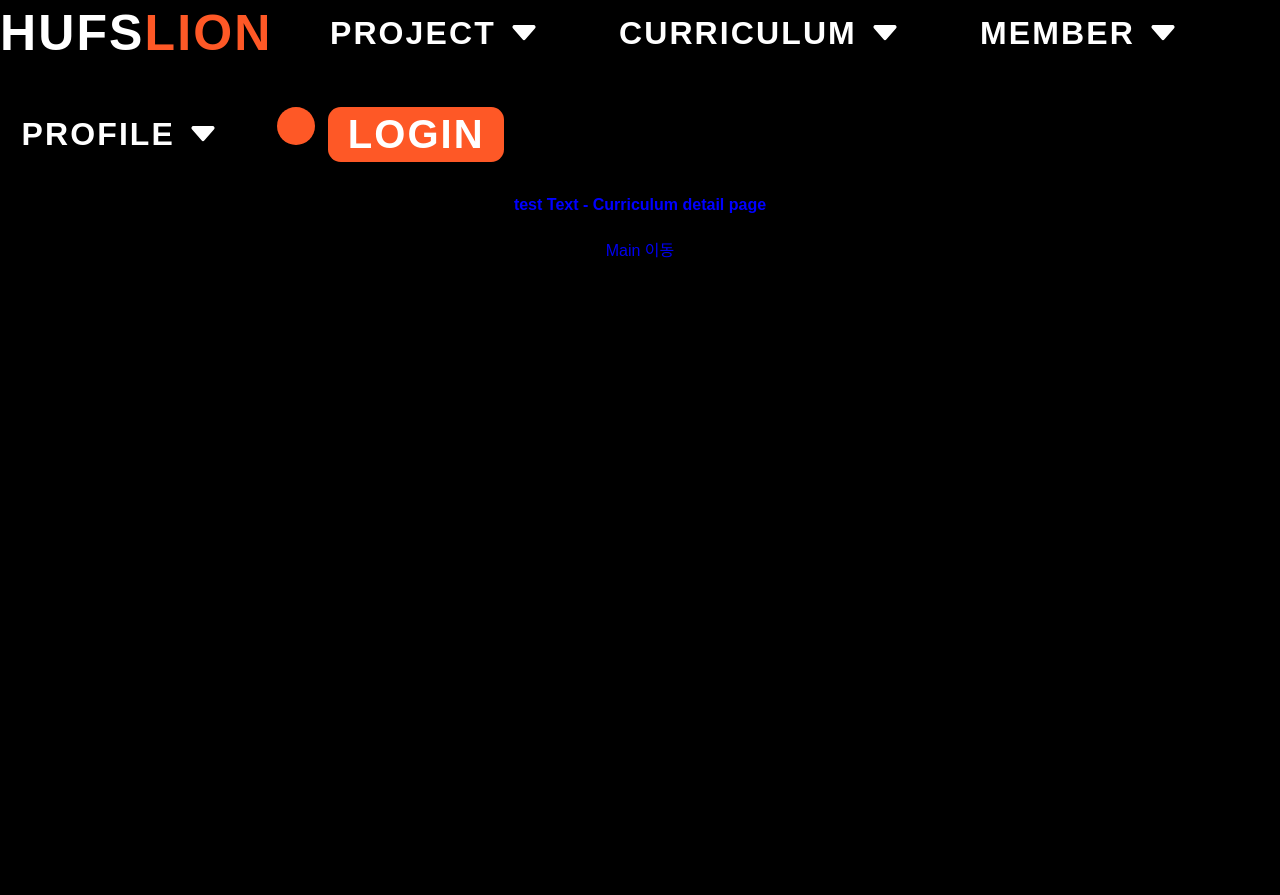
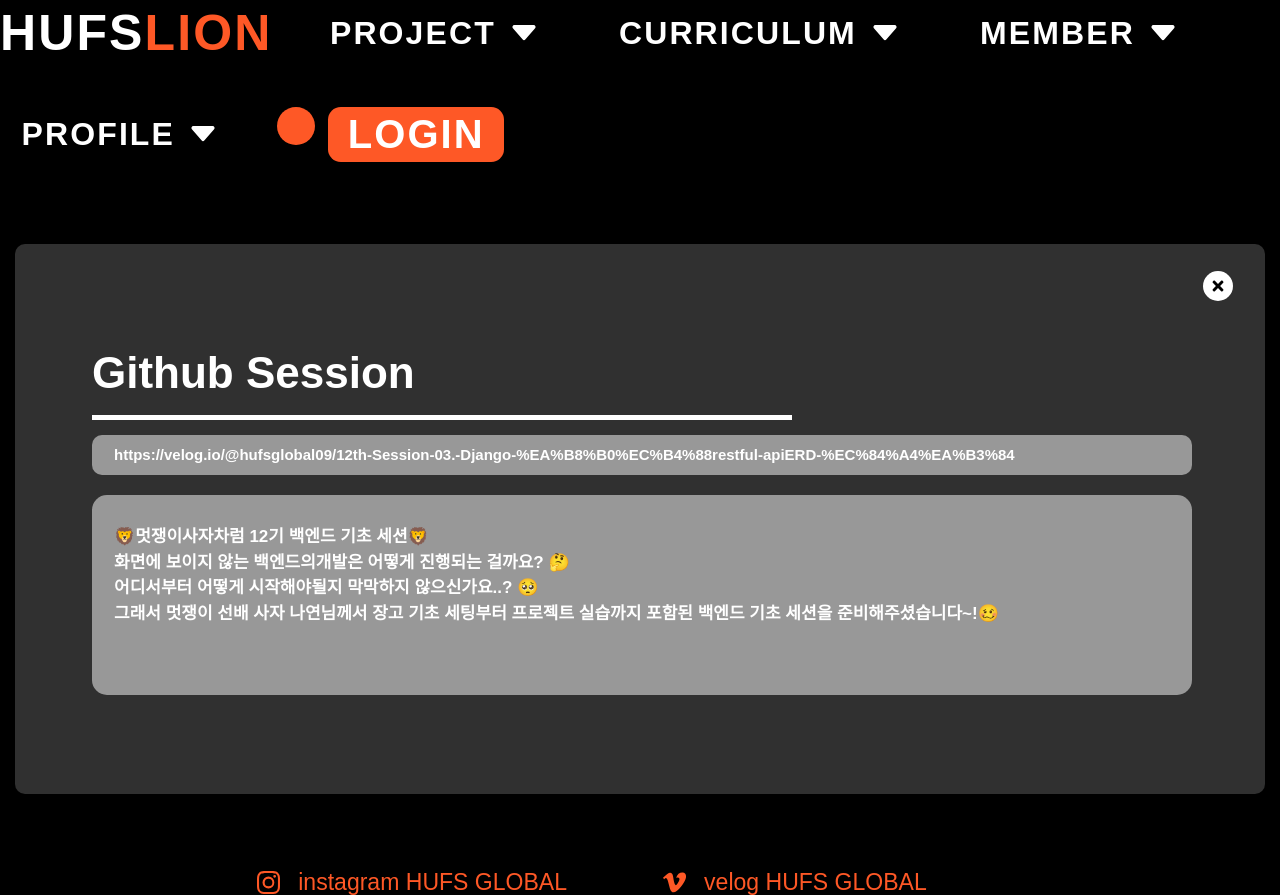
Before and after one commit to likelion12th-hufs-global-team5/team5-FE, a React (Create React App) app in the folder miniproject/: page /curriculumDetail in a window 1280 px wide. Before the commit the page ends 800 px from the top, so only its background shows below. Built offline with nearby package versions, Linux system fonts and the light colour scheme.

Commit message:
design : Curriculum 관련 페이지(기본, upload, detail) desigin 수정 및 완성

```diff
--- a/miniproject/src/pages/Curriculum.js
+++ b/miniproject/src/pages/Curriculum.js
@@ -66,6 +66,8 @@
   flex-direction: column;
   align-items: center;
   padding: 0;
+  margin-top: 77px;
+  margin-bottom: 77px;
 `;
 const Curriculumtext = styled.p`
   margin-top: 77px;
@@ -184,22 +186,22 @@
             <CommonsessionContainer>
               <SessionBar
                 label="Github Session"
-                labelTo="/curriculumUpload"
+                labelTo="/curriculumDetail"
                 buttonTo="/curriculumUpload"
               />
               <SessionBar
                 label="FE - Session : HTML, CSS, JavaScript"
-                labelTo="/curriculumUpload"
+                labelTo="/curriculumDetail"
                 buttonTo="/curriculumUpload"
               />
               <SessionBar
                 label="BE - Session : Django 기초 restful api&ERD"
-                labelTo="/curriculumUpload"
+                labelTo="/curriculumDetail"
                 buttonTo="/curriculumUpload"
               />
               <SessionBar
                 label="PM/PD - Session : 노션으로 서비스 기획하기+ui/ux 디자인"
-                labelTo="/curriculumUpload"
+                labelTo="/curriculumDetail"
                 buttonTo="/curriculumUpload"
               />
             </CommonsessionContainer>
@@ -212,13 +214,13 @@
               </Parttext>
               <SessionBar
                 label="React 기초"
-                labelTo="/curriculumUpload"
+                labelTo="/curriculumDetail"
                 buttonTo="/curriculumUpload"
                 width="400px"
               />
               <SessionBar
                 label="React 심화 & 해커톤 대비"
-                labelTo="/curriculumUpload"
+                labelTo="/curriculumDetail"
                 buttonTo="/curriculumUpload"
                 width="400px"
               />
@@ -230,13 +232,13 @@
               </Parttext>
               <SessionBar
                 label="Django restframework (DRF)"
-                labelTo="/curriculumUpload"
+                labelTo="/curriculumDetail"
                 buttonTo="/curriculumUpload"
                 width="400px"
               />
               <SessionBar
                 label="django 회원가입/로그인 & 해커톤 대비 세션"
-                labelTo="/curriculumUpload"
+                labelTo="/curriculumDetail"
                 buttonTo="/curriculumUpload"
                 width="400px"
               />
@@ -251,13 +253,13 @@
               </Parttext>
               <SessionBar
                 label="React 기초"
-                labelTo="/curriculumUpload"
+                labelTo="/curriculumDetail"
                 buttonTo="/curriculumUpload"
                 width="400px"
               />
               <SessionBar
                 label="React 심화 & 해커톤 대비"
-                labelTo="/curriculumUpload"
+                labelTo="/curriculumDetail"
                 buttonTo="/curriculumUpload"
                 width="400px"
               />
@@ -269,13 +271,13 @@
               </Parttext>
               <SessionBar
                 label="Django restframework (DRF)"
-                labelTo="/curriculumUpload"
+                labelTo="/curriculumDetail"
                 buttonTo="/curriculumUpload"
                 width="400px"
               />
               <SessionBar
                 label="django 회원가입/로그인 & 해커톤 대비 세션"
-                labelTo="/curriculumUpload"
+                labelTo="/curriculumDetail"
                 buttonTo="/curriculumUpload"
                 width="400px"
               />
--- a/miniproject/src/pages/CurriculumDetail.js
+++ b/miniproject/src/pages/CurriculumDetail.js
@@ -1,38 +1,126 @@
-import React from 'react';
-import { Link } from 'react-router-dom';
-import styled from 'styled-components';
-
-import Header from '../components/Header';
-
-const Container=styled.div`
-    display:flex;
-    flex-direction:column;
-
-    text-align:center;
-    align-items:center;
-
-    color:#fff;
+import React from "react";
+import { Link } from "react-router-dom";
+import styled from "styled-components";
+import { FaTimes } from "react-icons/fa";
+import Header from "../components/Header";
+import Footer from "../components/Footer";
+const Container = styled.div`
+  display: flex;
+  flex-direction: column;
+  text-align: center;
+  align-items: center;
+  color: #fff;
+  @media screen and (max-width: 768px) {
+    justify-content: center;
+  }
+`;
+const CurriculumBox = styled.div`
+  width: 1250px;
+  height: 550px;
+  background-color: rgba(255, 255, 255, 0.19);
+  border-radius: 10px;
+  display: flex;
+  flex-direction: column;
+  align-items: flex-start; // 왼쪽 정렬
+  margin-top: 77px;
+  margin-bottom: 77px;
 `;
 
-const Text=styled.p`
-    color:blue;
-    font-weight:700;
+const CloseButton = styled(Link)`
+  display: flex;
+  align-items: center;
+  justify-content: center;
+  background-color: rgba(255, 255, 255, 1);
+  color: black;
+  width: 30px;
+  height: 30px;
+  border-radius: 50%;
+  text-decoration: none; // 링크의 밑줄 제거
+  margin-top: 27px;
+  margin-left: 95%;
+`;
 
-    margin:30px auto;
+const StyledHr = styled.hr`
+  border: none;
+  height: 5px;
+  background-color: white;
+  margin-left: 77px;
+  width: 700px;
 `;
-const CurriculumDetail=()=>{
+const Title = styled.p`
+  background-color: transparent; // 배경색 제거
+  border: none; // 경계선 제거
+  outline: none; // 포커스 아웃라인 제거
+  color: white; // 글자색 설정
+  font-weight: 700; // 글자 굵기
+  font-size: 44px;
+  text-align: left; // 텍스트 왼쪽 정렬
+  margin: 50px 0 20px 77px;
+  max-width: 100%; // 최대 너비 제한
+`;
 
-    return(
-        <>
-            <Container>
-                <Header />
-                <Text>test Text - Curriculum detail page </Text>
-                <Link to={'/'}>
-                    Main 이동
-                </Link>
-            </Container>
-        </>
-    )
-}
+const URL = styled.p`
+  background-color: rgba(255, 255, 255, 0.5);
+  border: 2px solid rgba(255, 255, 255, 0);
+  border-radius: 10px;
+  color: white;
+  font-size: 15px;
+  font-weight: 600;
+  text-align: left;
+  width: 1100px;
+  height: 40px;
+  padding: 10px 20px;
+  margin: 15px 77px 15px 77px;
+  overflow-y: auto;
+  white-space: nowrap; // 줄바꿈을 금지
+  overflow-x: auto; //수평 스크롤바가 필요한 경우에만 나타남
+  overflow-y: hidden; // 수직 스크롤바는 항상 숨김
+`;
+const Detail = styled.div`
+  background-color: rgba(255, 255, 255, 0.5);
+  border: 2px solid rgba(255, 255, 255, 0);
+  border-radius: 15px;
+  color: white;
+  font-size: 17px;
+  font-weight: 600;
+  text-align: left;
+  width: 1100px;
+  height: 200px;
+  padding: 27px 20px;
+  margin: 5px 77px 15px 77px;
+  white-space: pre-line; // 줄바꿈을 인식.. 인데 동작을 하는건지 의문...(그래서 아래 br로 우선 줄바꿈 처리 했습니다)
+  line-height: 1.5;
+`;
+
+const CurriculumDetail = () => {
+  return (
+    <>
+      <Container>
+        <Header />
+        <CurriculumBox>
+          <CloseButton to="/curriculum">
+            <FaTimes />
+          </CloseButton>
+          <Title>Github Session</Title>
+          <StyledHr />
+          <URL>
+            https://velog.io/@hufsglobal09/12th-Session-03.-Django-%EA%B8%B0%EC%B4%88restful-apiERD-%EC%84%A4%EA%B3%84
+          </URL>
+          <Detail>
+            🦁멋쟁이사자차럼 12기 백엔드 기초 세션🦁
+            <br />
+            화면에 보이지 않는 백엔드의개발은 어떻게 진행되는 걸까요? 🤔
+            <br />
+            어디서부터 어떻게 시작해야될지 막막하지 않으신가요..? 🥺
+            <br />
+            그래서 멋쟁이 선배 사자 나연님께서 장고 기초 세팅부터 프로젝트
+            실습까지 포함된 백엔드 기초 세션을 준비해주셨습니다~!🥴
+          </Detail>
+        </CurriculumBox>
+        <Footer />
+      </Container>
+    </>
+  );
+};
 
 export default CurriculumDetail;
--- a/miniproject/src/pages/CurriculumUpload.js
+++ b/miniproject/src/pages/CurriculumUpload.js
@@ -53,17 +53,21 @@
   text-align: center;
   align-items: center;
   color: #fff;
+  @media screen and (max-width: 768px) {
+    justify-content: center;
+  }
 `;
 
 const CurriculumBox = styled.div`
   width: 1250px;
-  height: 700px;
+  height: 600px;
   background-color: rgba(255, 255, 255, 0.19);
   border-radius: 10px;
   display: flex;
   flex-direction: column;
   align-items: flex-start; // 왼쪽 정렬
-  padding: 0;
+  margin-top: 77px;
+  margin-bottom: 77px;
 `;
 
 const CloseButton = styled(Link)`
@@ -103,12 +107,13 @@
 const URLinput = styled.input`
   background-color: rgba(255, 255, 255, 0.5);
   border: 2px solid rgba(255, 255, 255, 0);
-  border-radius: 7px;
+  border-radius: 10px;
   color: white;
-  font-size: 18px;
+  font-size: 15px;
+  font-weight: 600;
   width: 1100px;
-  height: 30px;
-  padding: 10px;
+  height: 40px;
+  padding: 10px 20px;
   margin: 15px 77px 15px 77px;
   &::placeholder {
     color: lightgray;
@@ -126,12 +131,13 @@
 const Detailinput = styled.textarea`
   background-color: rgba(255, 255, 255, 0.5);
   border: 2px solid rgba(255, 255, 255, 0);
-  border-radius: 10px;
+  border-radius: 15px;
   color: white;
-  font-size: 16px;
+  font-size: 18px;
+  font-weight: 600;
   width: 1100px;
-  height: 350px;
-  padding: 10px;
+  height: 200px;
+  padding: 20px;
   margin: 5px 77px 15px 77px;
   resize: none; // 사용자가 크기 조정을 못 하게 함
   &::placeholder {
@@ -151,13 +157,13 @@
   background-color: rgba(255, 255, 255, 0.19);
   color: white;
   font-size: 20px;
+  font-weight: 600;
   padding: 10px 20px;
   border: none;
   border-radius: 10px;
   cursor: pointer;
   margin-left: 82.5%;
-  //margin-bottom: 77px;
-
+  margin-top: 22px;
   &:hover {
     background-color: white;
     color: rgba(254, 88, 38, 1);
```
